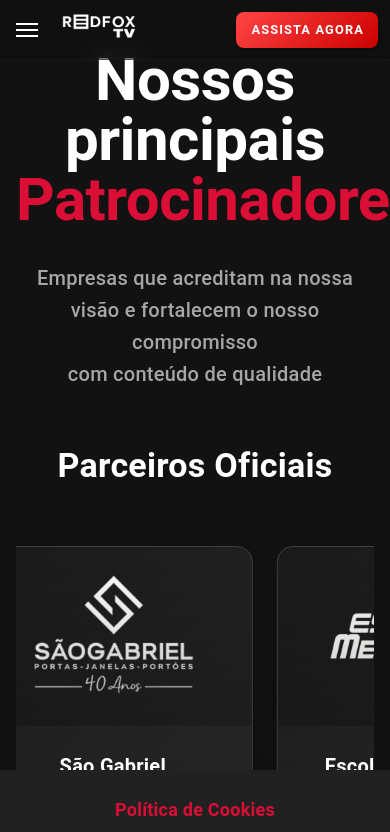
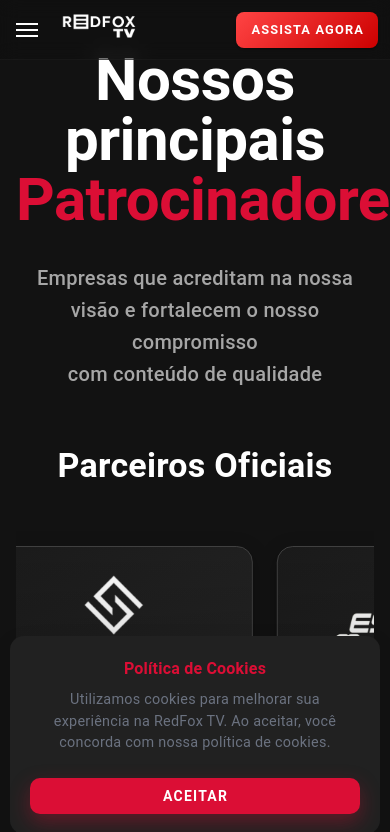
Before and after one commit to joaobrum108/websiteRedfoxTv, a Vue app: page /patrocinadores in a window 390 px wide. Shown: the top 832 px of the page. Built offline with nearby package versions, Linux system fonts and the light colour scheme.

Commit message:
cookies atualizados

```diff
--- a/src/stores/cookies.vue
+++ b/src/stores/cookies.vue
@@ -1,12 +1,12 @@
 <template>
-  <div v-show="showCookieCard" class="cookie-wrapper">
-    <v-card class="cookie-card" min-width="900">
+  <v-container v-show="showCookieCard" class="cookie-wrapper">
+    <v-card class="cookie-card">
         <v-card-title class="text-center cookie-title">
           Política de Cookies
         </v-card-title>
 
         <v-card-text class="text-center cookie-text">
-        Utilizamos cookies para melhorar sua experiência na RedFox Internet.
+            Utilizamos cookies para melhorar sua experiência na RedFox TV.
             Ao aceitar, você concorda com nossa política de cookies.
         </v-card-text>
 
@@ -16,9 +16,8 @@
             </v-btn>
         </v-card-actions>
     </v-card>
-  </div>
+</v-container>
 </template>
-
 
 <script setup>
 import { ref, onMounted } from 'vue'
@@ -27,7 +26,6 @@
 const showCookieCard = ref(true)
 
 onMounted(() => {
-
   const consent = Cookies.get('cookie_consent')
   if (consent === 'true') {
     showCookieCard.value = false
@@ -35,30 +33,29 @@
 })
 
 const acceptCookies = () => {
-
   Cookies.set('cookie_consent', 'true', { expires: 365 })
-
   showCookieCard.value = false
 }
 </script>
 
-
 <style scoped>
 .cookie-wrapper {
   position: fixed;
-  top: 750px;
-  left: ;
-  width: 100%;
+  bottom: 0;
+  right: 0;
+  padding: 10px;
+  z-index: 999;
   display: flex;
-  justify-content: center;
-  margin-top: 20px;
-  z-index: 9999;
+  justify-content: flex-end;
 }
+
 
 .cookie-card {
   border-radius: 14px;
   box-shadow: 0 8px 24px rgba(0, 0, 0, 0.08);
   padding: 18px;
+  width: 100%;
+  max-width: 600px;
 }
 
 .cookie-title {
@@ -89,4 +86,16 @@
 .btn-accept:active {
   transform: translateY(0);
 }
+
+@media (max-width: 600px) {
+  .cookie-card {
+    padding: 12px;
+  }
+  .cookie-title {
+    font-size: 1rem;
+  }
+  .cookie-text {
+    font-size: 0.9rem;
+  }
+}
 </style>
```
Lines whose indentation alone changed are shown as unchanged.
